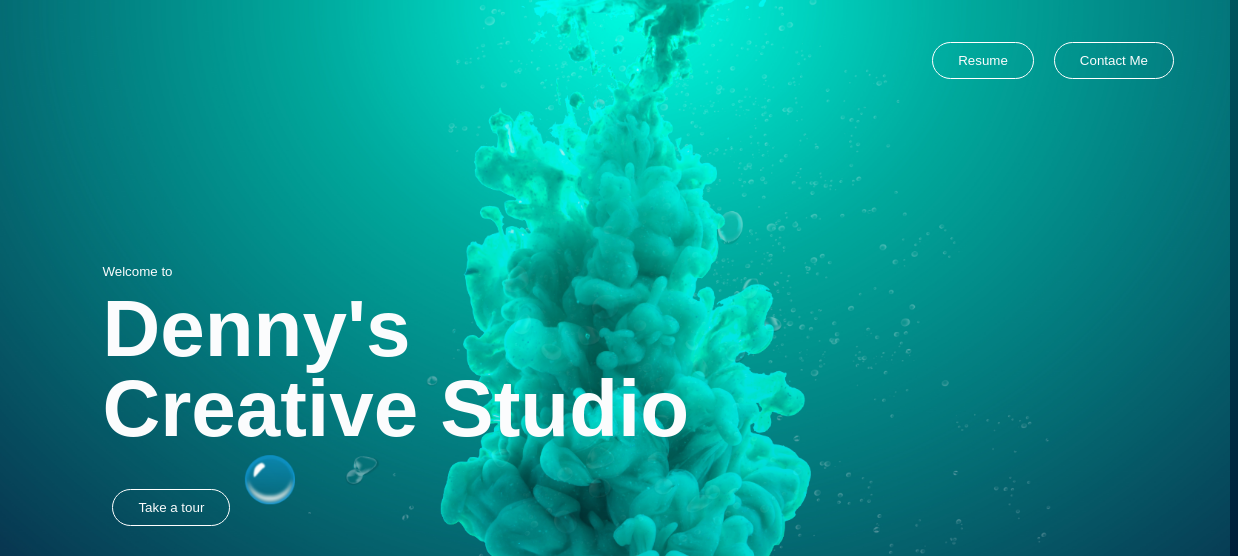
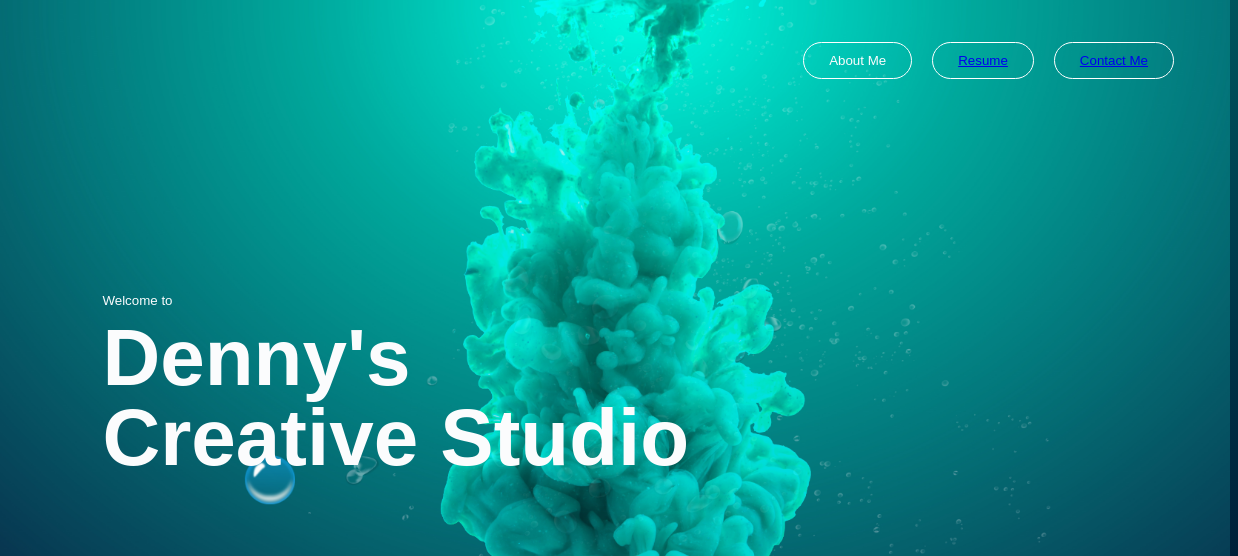
Before and after one commit to dennyfeng7/dennyfeng-creative-studio-website, a plain HTML site: page index.html in a window 1280 px wide. Shown: the top 556 px of the page, 0-1238 px from the left. Drawn offline with Linux system fonts and the light colour scheme.

Commit message:
initial website launch

```diff
--- a/index.html
+++ b/index.html
@@ -6,20 +6,25 @@
     <body>
         <div class="hero">
             <div class="navbar">
-                <button type="button">Resume</button>
-                <button type="button">Contact Me</button>
+                <button type="button">About Me</button>
+                <button type="button"><a href="docs/Resume_Denny_Feng_Dec2020_Website.pdf">Resume</a></button>
+                <button type="button"><a href="mailto:dennyfeng7@gmail.com">Contact Me</a></button>
             </div>
             <div class="content">
                 <small>Welcome to</small>
                 <h1>Denny's<br>Creative Studio</h1>
-                    <button type="button">Take a tour</button>
+                    <!-- <button type="button">Take a tour</button> -->
             </div>
             <div class="side-bar">
                 <img src="images/menu.png" class="menu">
 
                 <div class="social-links">
-                    <img src="images/linkedin-xxl.png">
-                    <img src="images/github-xxl.png">
+                    <a href="http://www.linkedin.com/in/dennyfeng7/" target="_blank">
+                        <img src="images/linkedin-xxl.png">
+                    </a>
+                    <a href="https://github.com/dennyfeng7" target="_blank">
+                        <img src="images/github-xxl.png">
+                    </a>
                 </div>
 
                 <div class="useful-links">
```
Also changed, not shown: aboutme.html (added), 2 other files.
